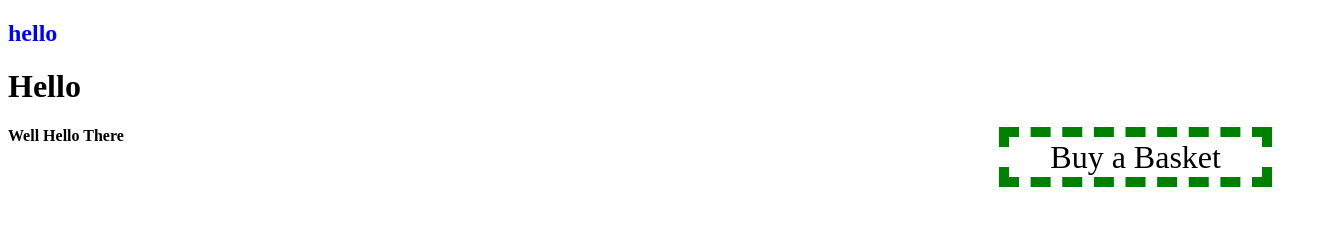
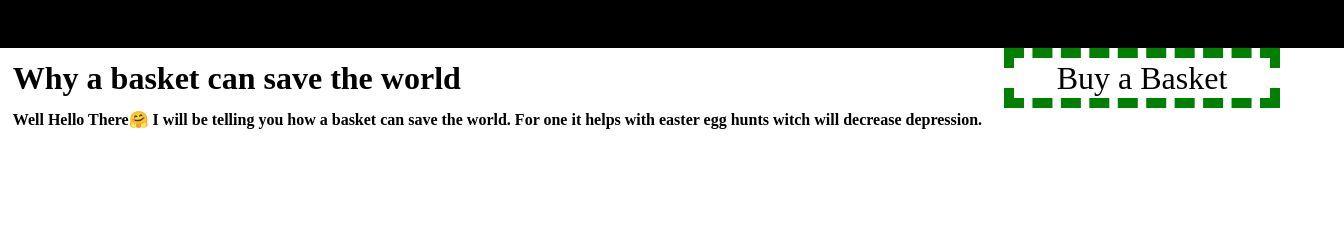
Before and after one commit to YMCACodeClub/YMCACodeClub.github.io, a plain HTML site: page index.html in a window 1280 px wide. Shown: the whole page, 1344 px wide, since content can reach past the window. Drawn offline with Linux system fonts and the light colour scheme.

Commit message:
Add files via upload

```diff
--- a/index.html
+++ b/index.html
@@ -4,37 +4,22 @@
 	<link href="https://fonts.googleapis.com/css?family=Noticia+Text:700i" rel="stylesheet">
 	<title> Basket </title>
 	<style type="text/css">
-		@keyframes hov {
-  0%   {background-color: black;}
-  25%  {background-color: black;}
-  50%  {background-color: black;}
-  75%  {background-color: black;}
-  100% {background-color: black;}
-		}
-div:hover {
-  background-color: white;
-  animation-name: hov;
-  animation-duration: 60s;
-}
+
 		a { color: black; underline:none;}
 		a:hover { color:  white}
-		div#menu:hover {background-color: black}
-		b { color: blue; }
-		div#header {color: blue;}
+		div:hover#menu {background-color: grey}
 	</style>
 </head>
-<body>
-	<b>
-	<div id="header">
-		<h2>hello</h2>
+<body style="margin: 0%">
+	<div id="header" style=" border: 20px black; text-align: center; background-color: black; height: 3em; width: 105%; margin: -27px 0px 0px 0px  ">
+		<h2 style="font-size: 2em;">hello</h2>
 	</div>
-</b>
-	<h1> Hello </h1>
-	<a href="https://www.amazon.ca/s?k=basket&ref=nb_sb_noss" style="width: 100%; height: 100%;">
-	<div id="menu" style="border: 10px green dashed; text-align: center; width: 20%; float: right;">
+	<h1 style="font-size: 2em; margin: 1%"> Why a basket can save the world </h1>
+	<a href="https://www.amazon.ca/s?k=basket&ref=nb_sb_noss" style="width: 100%; height: 100%; ">
+	<div id="menu" style="border: 10px green dashed; text-align: center; width: 20%; float: right; margin: -62px 0px 0px 0px ">
 		<p style="font-size: 2em; font-family: 'Noticia+Text:700i'; line-height: 0;margin: 20px 0px 20px 0px">Buy a Basket</p>
 	</div>
 	</a>
-	<strong> <p> Well Hello There </p> </strong>
+	<strong> <p style=" margin: 1% ;"> Well Hello There🤗 I will be telling you how a basket can save the world. For one it helps with easter egg hunts witch will decrease depression. </p> </strong>
 </body>
 </html>
```
